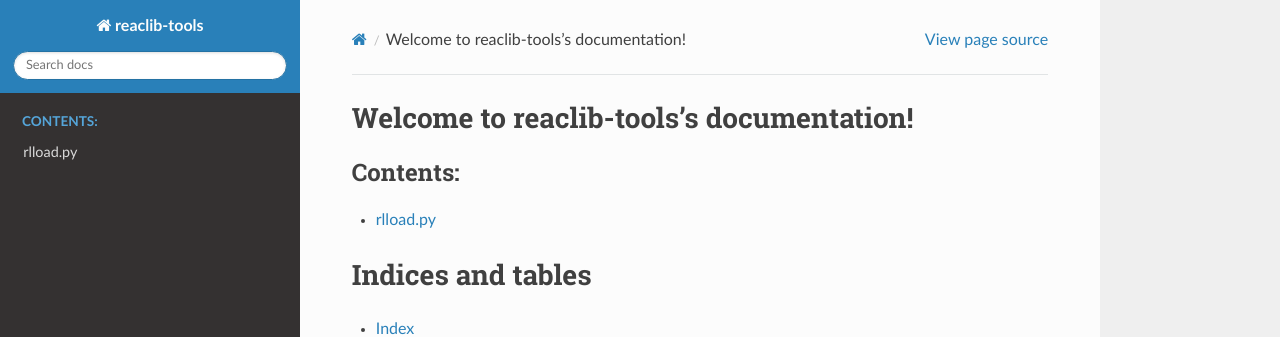
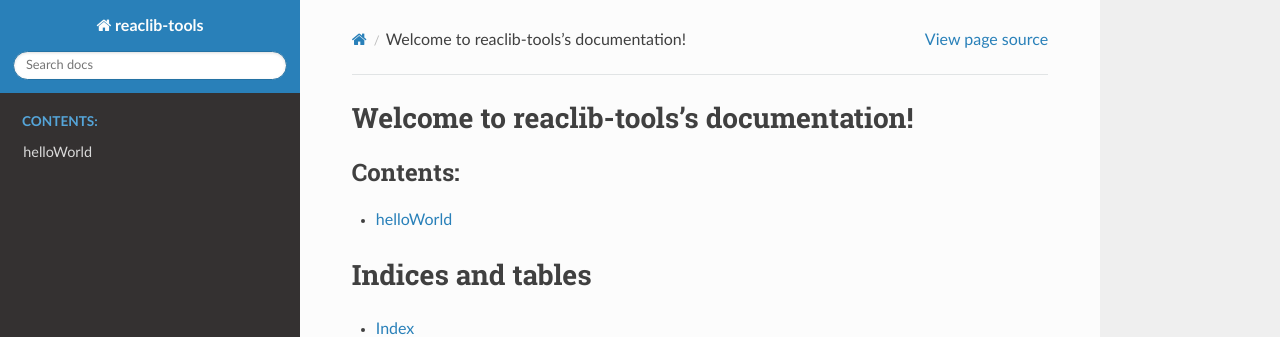
Before and after one commit to vihophong/reaclib-tools, a Sphinx documentation site: the page built from docs/index.rst, in a window 1280 px wide. Shown: the top 337 px of the page. Built offline with Sphinx 7.4.7 and the Read the Docs theme 2.0.0, drawn with Linux system fonts in a browser that asks for light colours.

Commit message:
rollback

```diff
--- a/docs/autodoc.rst
+++ b/docs/autodoc.rst
@@ -2,12 +2,12 @@
 
 .. contents::
 
-rlload.py
+helloWorld
 **********
-rlload.py
+helloWorld.py
 
 =============
 
-.. automodule:: rlload
+.. automodule:: helloWorld
   :members:
   :undoc-members:
```
Also changed, not shown: 1 other file.
